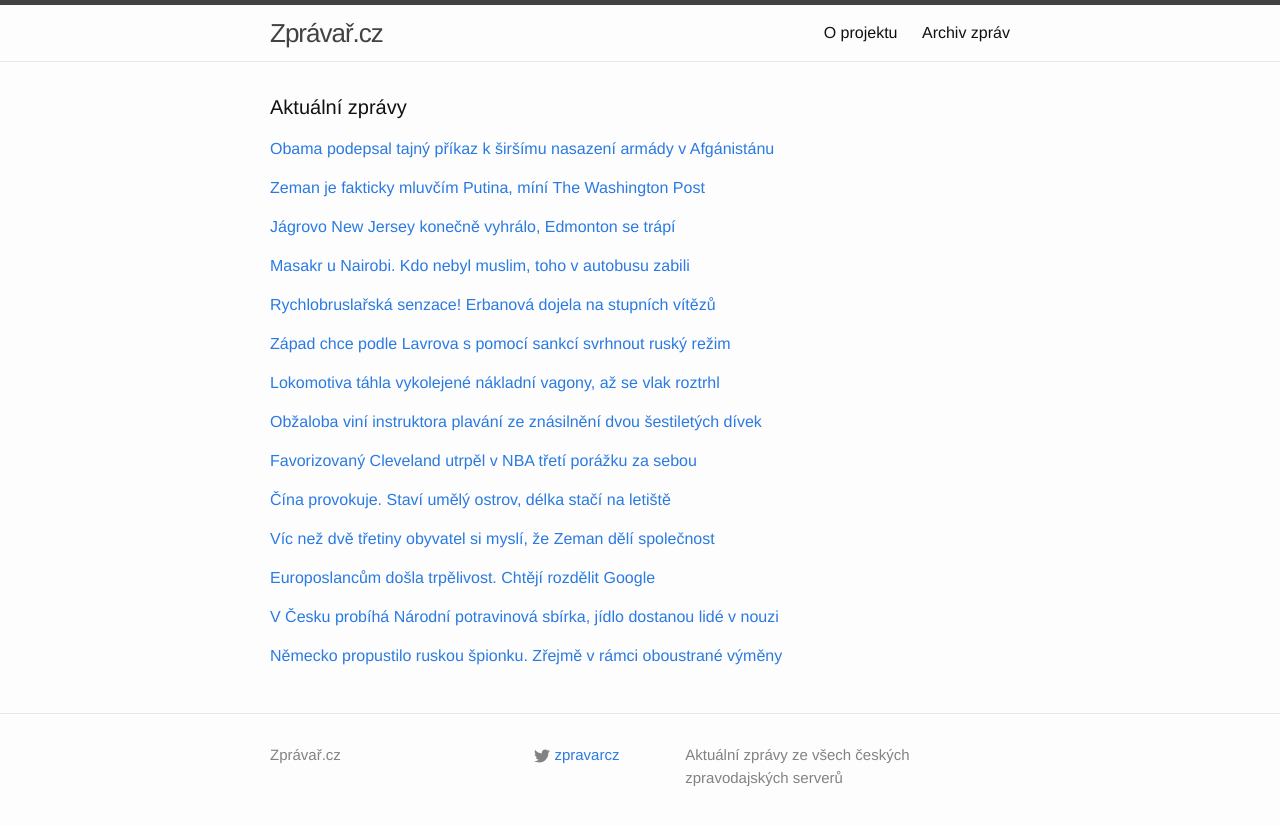
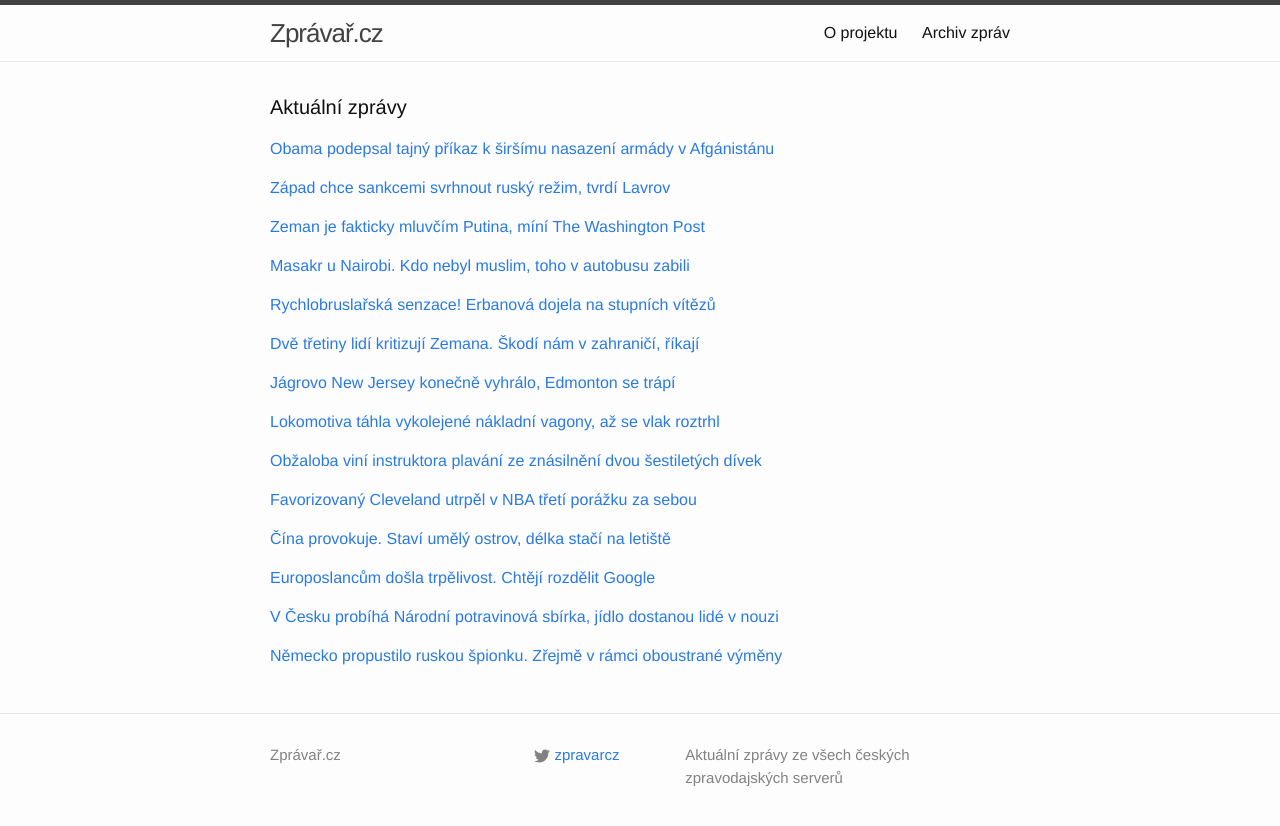
Before and after one commit to adliska/zpravar, a Jekyll site: the page built from index.html, in a window 1280 px wide. Shown: the top 826 px of the page. Built offline with Jekyll 4.4.1, drawn with Linux system fonts in a browser that asks for light colours; some of the changed lines change nothing that is shown.

Commit message:
zpravar news update

```diff
--- a/index.html
+++ b/index.html
@@ -18,8 +18,21 @@ layout: default
 <li><a href=http://zpravy.aktualne.cz/zahranici/obama-vydal-prikaz-armadu-ceka-v-afghanistanu-nova-operace/r~4a79f82c721411e4a10c0025900fea04/>Obama vydal příkaz, armádu čeká v Afghánistánu nová operace - zpravy.aktualne.cz</a></li>
 <li><a href=http://www.novinky.cz/zahranicni/amerika/354216-obama-zmocnil-armadu-k-sirsimu-nasazeni-v-afghanistanu.html>Obama zmocnil armádu k širšímu nasazení v Afghánistánu  - www.novinky.cz</a></li>
 </ul>
-</div><p><a href="javascript:;" onclick="toggle_visibility('zpravy1')">Zeman je fakticky mluvčím Putina, míní The Washington Post</a></p>
+</div><p><a href="javascript:;" onclick="toggle_visibility('zpravy1')">Západ chce sankcemi svrhnout ruský režim, tvrdí Lavrov</a></p>
 <div id="zpravy1" style="display:none">
+<ul>
+<li><a href=http://zpravy.idnes.cz/zapad-svrhnout-rezim-v-rusku-lavrov-dvj-/zahranicni.aspx?c=A141122_105451_zahranicni_bse>Západ chce sankcemi svrhnout ruský režim, tvrdí Lavrov - zpravy.idnes.cz</a></li>
+<li><a href=http://www.ceskenoviny.cz/zpravy/zpravy/zapad-chce-podle-lavrova-s-pomoci-sankci-svrhnout-rusky-rezim/1150159>Západ chce podle Lavrova s pomocí sankcí svrhnout ruský režim - www.ceskenoviny.cz</a></li>
+<li><a href=http://www.ceskenoviny.cz/zpravy/zpravy/na-donbasu-podle-kyjeva-operuje-7500-ruskych-vojaku/1150162>Na Donbasu podle Kyjeva operuje 7500 ruských vojáků - www.ceskenoviny.cz</a></li>
+<li><a href=http://www.tyden.cz/rubriky/zahranici/rusko-a-okoli/kyjev-na-donbasu-operuje-7500-ruskych-vojaku-odpovime_324954.html>Kyjev: Na Donbasu operuje 7500 ruských vojáků. Odpovíme - www.tyden.cz</a></li>
+<li><a href=http://zahranicni.ihned.cz/rusko/c1-63157970-lavrov-zapad-chce-svymi-sankcemi-svrhnout-rusky-rezim>Lavrov: Západ chce svými sankcemi svrhnout ruský režim - zahranicni.ihned.cz</a></li>
+<li><a href=http://echo24.cz/a/i9MPc>Západ chce sankcemi svrhnout ruský režim, tvrdí Lavrov - echo24.cz</a></li>
+<li><a href=http://www.tyden.cz/rubriky/zahranici/rusko-a-okoli/zapad-chce-svrhnout-rusky-rezim-rekl-sefdiplomat-lavrov_324949.html>Západ chce svrhnout ruský režim, řekl šéfdiplomat Lavrov - www.tyden.cz</a></li>
+<li><a href=http://zpravy.aktualne.cz/zahranici/zive-sobota-22-listopadu-ukrajina-rusko-separatiste/r~a1a841c4715811e48477002590604f2e/>Živě: Západ chce svrhnout ruský režim, řekl Putinův ministr - zpravy.aktualne.cz</a></li>
+<li><a href=http://zpravy.e15.cz/zahranicni/politika/lavrov-zapad-chce-pomoci-sankci-svrhnout-rusky-rezim-1139095>Lavrov: Západ chce pomocí sankcí svrhnout ruský režim - zpravy.e15.cz</a></li>
+</ul>
+</div><p><a href="javascript:;" onclick="toggle_visibility('zpravy2')">Zeman je fakticky mluvčím Putina, míní The Washington Post</a></p>
+<div id="zpravy2" style="display:none">
 <ul>
 <li><a href=http://www.tyden.cz/rubriky/domaci/zeman-je-fakticky-mluvcim-putina-mini-the-washington-post_324944.html>Zeman je fakticky mluvčím Putina, míní The Washington Post - www.tyden.cz</a></li>
 <li><a href=http://www.ceskatelevize.cz/ct24/domaci/293186-zeman-putinova-druha-usta-pise-washington-post/>Zeman – Putinova druhá ústa, píše Washington Post - www.ceskatelevize.cz</a></li>
@@ -29,17 +42,6 @@ layout: default
 <li><a href=http://echo24.cz/a/wfySZ>Zeman je faktickým mluvčím Kremlu, píše Washington Post - echo24.cz</a></li>
 <li><a href=http://zpravy.aktualne.cz/domaci/americky-tisk-zeman-je-fakticky-mluvcim-prezidenta-putina/r~458c8d94721d11e48477002590604f2e/>Americký tisk: Zeman je fakticky mluvčím prezidenta Putina - zpravy.aktualne.cz</a></li>
 <li><a href=http://www.ceskenoviny.cz/zpravy/zpravy/wp-zeman-je-fakticky-mluvcim-kremlu-pro-orbana-je-putin-vzorem/1150139>WP: Zeman je fakticky mluvčím Kremlu, pro Orbána je Putin vzorem - www.ceskenoviny.cz</a></li>
-</ul>
-</div><p><a href="javascript:;" onclick="toggle_visibility('zpravy2')">Jágrovo New Jersey konečně vyhrálo, Edmonton se trápí</a></p>
-<div id="zpravy2" style="display:none">
-<ul>
-<li><a href=http://www.tyden.cz/rubriky/sport/hokej/nhl/jagrovo-new-jersey-konecne-vyhralo-edmonton-se-trapi_324945.html>Jágrovo New Jersey konečně vyhrálo, Edmonton se trápí - www.tyden.cz</a></li>
-<li><a href=http://www.rozhlas.cz/_zprava/hokejiste-new-jersey-vyhrali-v-edmontonu-cesi-se-neprosadili--1423482>Hokejisté New Jersey vyhráli v Edmontonu, Češi se neprosadili - www.rozhlas.cz</a></li>
-<li><a href=http://www.tyden.cz/rubriky/sport/jagrovo-new-jersey-konecne-vyhralo-edmonton-se-trapi_324945.html>Jágrovo New Jersey konečně vyhrálo, Edmonton se trápí - www.tyden.cz</a></li>
-<li><a href=http://www.denik.cz/hokej/devils-vyhrali-v-edmontonu-brankar-schneider-prekonal-brodeura-20141122.html>Devils vyhráli v Edmontonu, brankář Schneider překonal Brodeura - www.denik.cz</a></li>
-<li><a href=http://hokej.idnes.cz/schneider-vychytal-new-jersey-vyhru-dvl-/nhl.aspx?c=A141122_065959_nhl_Mkr>Schneider vychytal New Jersey výhru a navíc překonal rekord Brodeura - hokej.idnes.cz</a></li>
-<li><a href=http://www.sportovninoviny.cz/zpravy/devils-vyhrali-v-edmontonu-schneider-prekonal-rekord-brodeura/1150126>Devils vyhráli v Edmontonu, Schneider překonal rekord Brodeura - www.sportovninoviny.cz</a></li>
-<li><a href=http://sport.aktualne.cz/jagrovi-devils-porazili-oilers-schneider-prekonal-brodeura/r~fe787986720811e48477002590604f2e/>Jágrovi Devils porazili Oilers, Schneider překonal Brodeura - sport.aktualne.cz</a></li>
 </ul>
 </div><p><a href="javascript:;" onclick="toggle_visibility('zpravy3')">Masakr u Nairobi. Kdo nebyl muslim, toho v autobusu zabili</a></p>
 <div id="zpravy3" style="display:none">
@@ -63,18 +65,30 @@ layout: default
 <li><a href=http://sport.aktualne.cz/erbanova-byla-ve-sp-senzacne-treti-na-petistovce/r~a7ba26a4721b11e4840b002590604f2e/>Erbanová byla ve SP senzačně třetí na pětistovce - sport.aktualne.cz</a></li>
 <li><a href=http://sport.idnes.cz/prvni-stupne-vitezu-na-petistovce-famozni-erbanova-byla-v-soulu-treti-1mr-/sporty.aspx?c=A141122_083448_sporty_ald>První stupně vítězů na pětistovce. Famózní Erbanová byla v Soulu třetí - sport.idnes.cz</a></li>
 </ul>
-</div><p><a href="javascript:;" onclick="toggle_visibility('zpravy5')">Západ chce podle Lavrova s pomocí sankcí svrhnout ruský režim</a></p>
+</div><p><a href="javascript:;" onclick="toggle_visibility('zpravy5')">Dvě třetiny lidí kritizují Zemana. Škodí nám v zahraničí, říkají</a></p>
 <div id="zpravy5" style="display:none">
 <ul>
-<li><a href=http://www.ceskenoviny.cz/zpravy/zpravy/zapad-chce-podle-lavrova-s-pomoci-sankci-svrhnout-rusky-rezim/1150159>Západ chce podle Lavrova s pomocí sankcí svrhnout ruský režim - www.ceskenoviny.cz</a></li>
-<li><a href=http://zahranicni.ihned.cz/rusko/c1-63157970-lavrov-zapad-chce-svymi-sankcemi-svrhnout-rusky-rezim>Lavrov: Západ chce svými sankcemi svrhnout ruský režim - zahranicni.ihned.cz</a></li>
-<li><a href=http://echo24.cz/a/i9MPc>Západ chce sankcemi svrhnout ruský režim, tvrdí Lavrov - echo24.cz</a></li>
-<li><a href=http://www.tyden.cz/rubriky/zahranici/rusko-a-okoli/zapad-chce-svrhnout-rusky-rezim-rekl-sefdiplomat-lavrov_324949.html>Západ chce svrhnout ruský režim, řekl šéfdiplomat Lavrov - www.tyden.cz</a></li>
-<li><a href=http://zpravy.aktualne.cz/zahranici/zive-sobota-22-listopadu-ukrajina-rusko-separatiste/r~a1a841c4715811e48477002590604f2e/>Živě: Západ chce svrhnout ruský režim, řekl Putinův ministr - zpravy.aktualne.cz</a></li>
-<li><a href=http://zpravy.e15.cz/zahranicni/politika/lavrov-zapad-chce-pomoci-sankci-svrhnout-rusky-rezim-1139095>Lavrov: Západ chce pomocí sankcí svrhnout ruský režim - zpravy.e15.cz</a></li>
+<li><a href=http://echo24.cz/a/w5ZZa>Dvě třetiny lidí kritizují Zemana. Škodí nám v zahraničí, říkají - echo24.cz</a></li>
+<li><a href=http://zpravy.aktualne.cz/domaci/zeman-deli-spolecnost-mysli-si-vice-nez-dve-tretiny-cechu/r~ed920804722f11e49e4b0025900fea04/>Zeman dělí společnost, myslí si více než dvě třetiny Čechů - zpravy.aktualne.cz</a></li>
+<li><a href=http://www.tyden.cz/rubriky/domaci/zemanovo-chovani-vetsine-cechu-vadi-uz-i-tem-kteri-ho-volili_324958.html>Zemanovo chování většině Čechů vadí. Už i těm, kteří ho volili - www.tyden.cz</a></li>
+<li><a href=http://www.ceskenoviny.cz/zpravy/zpravy/vic-nez-dve-tretiny-obyvatel-si-mysli-ze-zeman-deli-spolecnost/1150173>Víc než dvě třetiny obyvatel si myslí, že Zeman dělí společnost - www.ceskenoviny.cz</a></li>
+<li><a href=http://www.denik.cz/z_domova/vic-nez-dve-tretiny-obyvatel-si-mysli-ze-zeman-deli-spolecnost-20141122.html>Víc než dvě třetiny obyvatel si myslí, že Zeman dělí společnost - www.denik.cz</a></li>
+<li><a href=http://www.rozhlas.cz/_zprava/nektere-zemanovy-vyroky-doma-i-v-zahranici-vadi-vetsine-obyvatel-ukazal-pruzkum-pro-cro--1423478>Některé Zemanovy výroky doma i v zahraničí vadí většině obyvatel, ukázal průzkum pro ČRo - www.rozhlas.cz</a></li>
+<li><a href=http://www.rozhlas.cz/_zprava/vyroky-prezidenta-zemana-doma-i-v-zahranici-vadi-vetsine-obyvatel-ukazal-pruzkum-pro-cro--1423478>Některé Zemanovy výroky doma i v zahraničí vadí většině obyvatel, ukázal průzkum pro ČRo - www.rozhlas.cz</a></li>
 </ul>
-</div><p><a href="javascript:;" onclick="toggle_visibility('zpravy6')">Lokomotiva táhla vykolejené nákladní vagony, až se vlak roztrhl</a></p>
+</div><p><a href="javascript:;" onclick="toggle_visibility('zpravy6')">Jágrovo New Jersey konečně vyhrálo, Edmonton se trápí</a></p>
 <div id="zpravy6" style="display:none">
+<ul>
+<li><a href=http://www.tyden.cz/rubriky/sport/hokej/nhl/jagrovo-new-jersey-konecne-vyhralo-edmonton-se-trapi_324945.html>Jágrovo New Jersey konečně vyhrálo, Edmonton se trápí - www.tyden.cz</a></li>
+<li><a href=http://www.rozhlas.cz/_zprava/hokejiste-new-jersey-vyhrali-v-edmontonu-cesi-se-neprosadili--1423482>Hokejisté New Jersey vyhráli v Edmontonu, Češi se neprosadili - www.rozhlas.cz</a></li>
+<li><a href=http://www.tyden.cz/rubriky/sport/jagrovo-new-jersey-konecne-vyhralo-edmonton-se-trapi_324945.html>Jágrovo New Jersey konečně vyhrálo, Edmonton se trápí - www.tyden.cz</a></li>
+<li><a href=http://www.denik.cz/hokej/devils-vyhrali-v-edmontonu-brankar-schneider-prekonal-brodeura-20141122.html>Devils vyhráli v Edmontonu, brankář Schneider překonal Brodeura - www.denik.cz</a></li>
+<li><a href=http://hokej.idnes.cz/schneider-vychytal-new-jersey-vyhru-dvl-/nhl.aspx?c=A141122_065959_nhl_Mkr>Schneider vychytal New Jersey výhru a navíc překonal rekord Brodeura - hokej.idnes.cz</a></li>
+<li><a href=http://www.sportovninoviny.cz/zpravy/devils-vyhrali-v-edmontonu-schneider-prekonal-rekord-brodeura/1150126>Devils vyhráli v Edmontonu, Schneider překonal rekord Brodeura - www.sportovninoviny.cz</a></li>
+<li><a href=http://sport.aktualne.cz/jagrovi-devils-porazili-oilers-schneider-prekonal-brodeura/r~fe787986720811e48477002590604f2e/>Jágrovi Devils porazili Oilers, Schneider překonal Brodeura - sport.aktualne.cz</a></li>
+</ul>
+</div><p><a href="javascript:;" onclick="toggle_visibility('zpravy7')">Lokomotiva táhla vykolejené nákladní vagony, až se vlak roztrhl</a></p>
+<div id="zpravy7" style="display:none">
 <ul>
 <li><a href=http://ostrava.idnes.cz/vykolejeni-nakladniho-vlaku-ostrava-dvx-/ostrava-zpravy.aspx?c=A141122_095613_ostrava-zpravy_mav>Lokomotiva táhla vykolejené nákladní vagony, až se vlak roztrhl - ostrava.idnes.cz</a></li>
 <li><a href=http://www.rozhlas.cz/_zprava/v-ostrave-vykolejil-nakladni-vlak-skoda-se-odhaduje-na-vic-nez-5-a-pul-milionu-korun--1423491>V Ostravě vykolejil nákladní vlak, škoda se odhaduje na víc než 5 a půl milionu korun - www.rozhlas.cz</a></li>
@@ -83,35 +97,28 @@ layout: default
 <li><a href=http://www.ceskenoviny.cz/zpravy/zpravy/v-ostrave-vykolejil-nakladni-vlak-skoda-je-5-6-milionu-kc/1150136>V Ostravě vykolejil nákladní vlak, škoda je 5,6 milionu Kč - www.ceskenoviny.cz</a></li>
 <li><a href=http://zpravy.aktualne.cz/regiony/moravskoslezsky/v-ostrave-vykolejil-nakladni-vlak-skoda-je-5-6-milionu/r~3d698200721a11e497f0002590604f2e/>V Ostravě vykolejil nákladní vlak, škoda je 5,6 milionu - zpravy.aktualne.cz</a></li>
 </ul>
-</div><p><a href="javascript:;" onclick="toggle_visibility('zpravy7')">Obžaloba viní instruktora plavání ze znásilnění dvou šestiletých dívek</a></p>
-<div id="zpravy7" style="display:none">
+</div><p><a href="javascript:;" onclick="toggle_visibility('zpravy8')">Obžaloba viní instruktora plavání ze znásilnění dvou šestiletých dívek</a></p>
+<div id="zpravy8" style="display:none">
 <ul>
 <li><a href=http://praha.idnes.cz/znasilneni-instruktor-plavani-soud-d73-/praha-zpravy.aspx?c=A141122_103654_praha-zpravy_mav>Obžaloba viní instruktora plavání ze znásilnění dvou šestiletých dívek - praha.idnes.cz</a></li>
 <li><a href=http://www.ceskenoviny.cz/zpravy/zpravy/prazsky-instruktor-plavani-celi-obzalobe-ze-znasilneni-dvou-divek/1150157>Pražský instruktor plavání čelí obžalobě ze znásilnění dvou dívek - www.ceskenoviny.cz</a></li>
 <li><a href=http://www.novinky.cz/domaci/354224-instruktora-plavani-policie-obzalovala-ze-znasilneni-dvou-holcicek.html>Instruktora plavání policie obžalovala ze znásilnění dvou holčiček - www.novinky.cz</a></li>
 <li><a href=http://zpravy.aktualne.cz/regiony/praha/instruktor-plavani-byl-obzalovan-ze-znasilneni-dvou-divek/r~38d87402722511e4840b002590604f2e/>Instruktor plavání byl obžalován ze znásilnění dvou dívek - zpravy.aktualne.cz</a></li>
 </ul>
-</div><p><a href="javascript:;" onclick="toggle_visibility('zpravy8')">Favorizovaný Cleveland utrpěl v NBA třetí porážku za sebou</a></p>
-<div id="zpravy8" style="display:none">
+</div><p><a href="javascript:;" onclick="toggle_visibility('zpravy9')">Favorizovaný Cleveland utrpěl v NBA třetí porážku za sebou</a></p>
+<div id="zpravy9" style="display:none">
 <ul>
 <li><a href=http://www.sportovninoviny.cz/zpravy/favorizovany-cleveland-utrpel-v-nba-treti-porazku-za-sebou/1150154>Favorizovaný Cleveland utrpěl v NBA třetí porážku za sebou - www.sportovninoviny.cz</a></li>
 <li><a href=http://sport.aktualne.cz/favorite-z-clevelandu-utrpeli-v-nba-treti-porazku-za-sebou/r~54ff66d2722411e490f70025900fea04/>Favorité z Clevelandu utrpěli v NBA třetí porážku za sebou - sport.aktualne.cz</a></li>
 <li><a href=http://sport.idnes.cz/basketbalova-nba-0kd-/basket.aspx?c=A141122_094148_sport-basket_ald>Další prohra Clevelandu. Parta kolem Jamese narazila ve Washingtonu - sport.idnes.cz</a></li>
 <li><a href=http://www.denik.cz/ostatni_sport/favorizovany-cleveland-utrpel-v-nba-treti-porazku-za-sebou-20141122.html>Favorizovaný Cleveland utrpěl v NBA třetí porážku za sebou - www.denik.cz</a></li>
 </ul>
-</div><p><a href="javascript:;" onclick="toggle_visibility('zpravy9')">Čína provokuje. Staví umělý ostrov, délka stačí na letiště</a></p>
-<div id="zpravy9" style="display:none">
+</div><p><a href="javascript:;" onclick="toggle_visibility('zpravy10')">Čína provokuje. Staví umělý ostrov, délka stačí na letiště</a></p>
+<div id="zpravy10" style="display:none">
 <ul>
 <li><a href=http://www.tyden.cz/rubriky/zahranici/asie-a-oceanie/cina-provokuje-stavi-umely-ostrov-delka-staci-na-letiste_324937.html>Čína provokuje. Staví umělý ostrov, délka stačí na letiště - www.tyden.cz</a></li>
 <li><a href=http://zpravy.idnes.cz/cina-stavi-ostrov-spratly-dc4-/zahranicni.aspx?c=A141122_083128_zahranicni_jw>Peking navršil v Jihočínském moři umělý ostrov. Délka stačí na letiště - zpravy.idnes.cz</a></li>
 <li><a href=http://www.ceskenoviny.cz/zpravy/zpravy/cina-dela-v-jihocinskem-mori-umely-ostrov-asi-leteckou-zakladnu/1150117>Čína dělá v Jihočínském moři umělý ostrov, asi leteckou základnu - www.ceskenoviny.cz</a></li>
-</ul>
-</div><p><a href="javascript:;" onclick="toggle_visibility('zpravy10')">Víc než dvě třetiny obyvatel si myslí, že Zeman dělí společnost</a></p>
-<div id="zpravy10" style="display:none">
-<ul>
-<li><a href=http://www.denik.cz/z_domova/vic-nez-dve-tretiny-obyvatel-si-mysli-ze-zeman-deli-spolecnost-20141122.html>Víc než dvě třetiny obyvatel si myslí, že Zeman dělí společnost - www.denik.cz</a></li>
-<li><a href=http://www.rozhlas.cz/_zprava/nektere-zemanovy-vyroky-doma-i-v-zahranici-vadi-vetsine-obyvatel-ukazal-pruzkum-pro-cro--1423478>Některé Zemanovy výroky doma i v zahraničí vadí většině obyvatel, ukázal průzkum pro ČRo - www.rozhlas.cz</a></li>
-<li><a href=http://www.rozhlas.cz/_zprava/vyroky-prezidenta-zemana-doma-i-v-zahranici-vadi-vetsine-obyvatel-ukazal-pruzkum-pro-cro--1423478>Některé Zemanovy výroky doma i v zahraničí vadí většině obyvatel, ukázal průzkum pro ČRo - www.rozhlas.cz</a></li>
 </ul>
 </div><p><a href="javascript:;" onclick="toggle_visibility('zpravy11')">Europoslancům došla trpělivost. Chtějí rozdělit Google</a></p>
 <div id="zpravy11" style="display:none">
```
